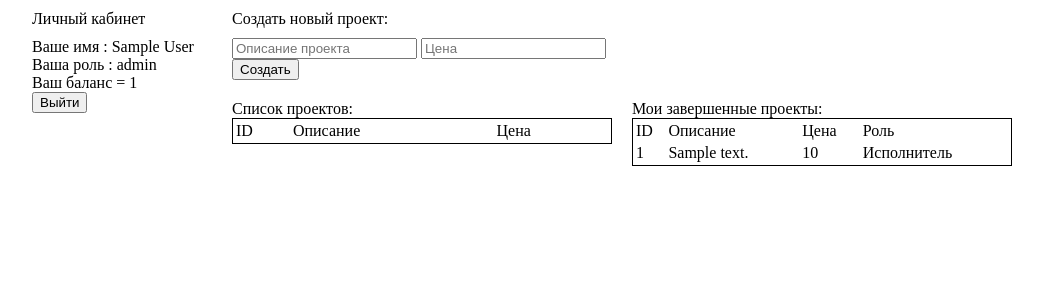
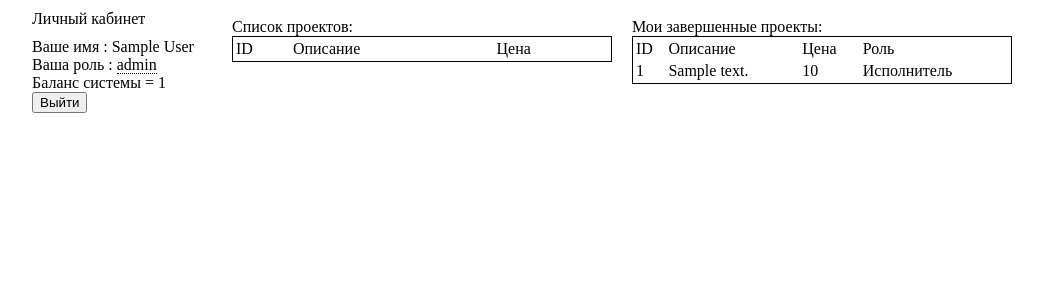
Before and after one commit to denniselite/vk_test, a PHP site: page / in a window 1280 px wide. Shown: the top 300 px of the page, without its empty margins (118-1161 px from the left). Run offline with PHP 8.4, Linux system fonts and the light colour scheme; the visitor is signed in with stand-in values (Sample User, id 1); tables that the repository leaves empty or names only in its code hold one stand-in row (values such as "Sample post"); some libraries are stand-ins or nearby versions.

Commit message:
Отображение заданий, баги при выполнении заданий, баги при обновлении роли

```diff
--- a/css/style.css
+++ b/css/style.css
@@ -49,11 +49,16 @@ body{
 .projects table .project_ok{
     text-align: center;
     color: green;
+    display: none;
 }
 .projects .my_table{
     width: 380px;
     border: 1px solid;
 }
-#role{
+.role{
+    border-bottom: 1px dotted;
     cursor: pointer;
 }
+.role:hover{
+    color: blue;
+}
--- a/functions/get_projects.php
+++ b/functions/get_projects.php
@@ -11,8 +11,11 @@ require_once "./db_connect.php";
 
 function get_projects(){
 
-    $STH = db_connect("projects")->prepare("SELECT * FROM projects WHERE worker_id = 0");
-    $STH->execute();
+    $STH = db_connect("projects")->prepare("SELECT * FROM projects WHERE worker_id = 0 AND author_id != :id");
+    $data = array(
+        'id' => $_SESSION['id']
+    );
+    $STH->execute($data);
     $STH->setFetchMode(PDO::FETCH_ASSOC);
     $projects = $STH->fetchAll();
     $projects = array(
--- a/functions/logout.php
+++ b/functions/logout.php
@@ -12,6 +12,7 @@ function logout(){
     unset($_SESSION['name']);
     unset($_SESSION['money']);
     unset($_SESSION['role_id']);
+    unset($_SESSION['role']);
     session_destroy();
     header("Location : ./");
 }
--- a/index.php
+++ b/index.php
@@ -48,17 +48,22 @@ $_SESSION['money'] = round($_SESSION['money'], 2);
     <div class="account">
         <span class="h">Личный кабинет</span><br/>
         <span>Ваше имя : <?php echo $_SESSION['name']; ?></span><br/>
-        <span>Ваша роль : <span id="role"><?php echo $_SESSION['role']; ?></span></span><br/>
+        <span>Ваша роль : <span class="role" id="role"><?php echo $_SESSION['role']; ?></span></span><br/>
 
-        <span>Ваш баланс = <span id="money"><?php echo $_SESSION['money']; ?></span></span><br/>
+        <span><?php if ($_SESSION['role_id'] == 3) {echo "Баланс системы";} else {echo "Ваш баланс";}?> = <span id="money"><?php echo $_SESSION['money']; ?></span></span><br/>
 
         <input id="logout_button" type="button" value="Выйти">
     </div>
 <?php } ?>
 <div class="content">
-    <?php if (isset($_SESSION['id'])&&($_SESSION['role_id'] == "1")) { ?>
-    <div class="new_project">
+    <div class="new_project" id="new_project"
+         style="<?php if (isset($_SESSION['id']) && ($_SESSION['role_id'] == "1")) {
+             echo "display:block;";
+         } else {
+             echo "display:none;";
+         }?>">
         Создать новый проект:<br/>
+
         <form class="new_project">
             <input id="desc" name="desc" type="text" placeholder="Описание проекта">
             <input id="price" name="price" type="text" placeholder="Цена">
@@ -66,7 +71,6 @@ $_SESSION['money'] = round($_SESSION['money'], 2);
         </form>
         <div id="project_status" class="project_status"></div>
     </div>
-    <?php }?>
     <br/>
 
     <div class="projects">
@@ -99,7 +103,7 @@ $_SESSION['money'] = round($_SESSION['money'], 2);
                     </tbody>
                 </table>
             </div>
-        <?php }?>
+        <?php } ?>
     </div>
 </div>
 </body>
--- a/js/change_role.js
+++ b/js/change_role.js
@@ -10,10 +10,12 @@ $("#role").click(function (){
         crossDomain: true,
         url: request,
         type: 'POST',
-        dataType: 'text',
+        dataType: 'json',
         data: post_data,
         success: function (data) {
-            location.reload();
+            $("#role").empty();
+            $("#role").append(data.role);
+            $("#new_project").fadeToggle(1000);
         }
     });
 });
```
Also changed, not shown: functions/change_role.php (+11 -4 lines). Lines whose indentation alone changed are shown as unchanged.
